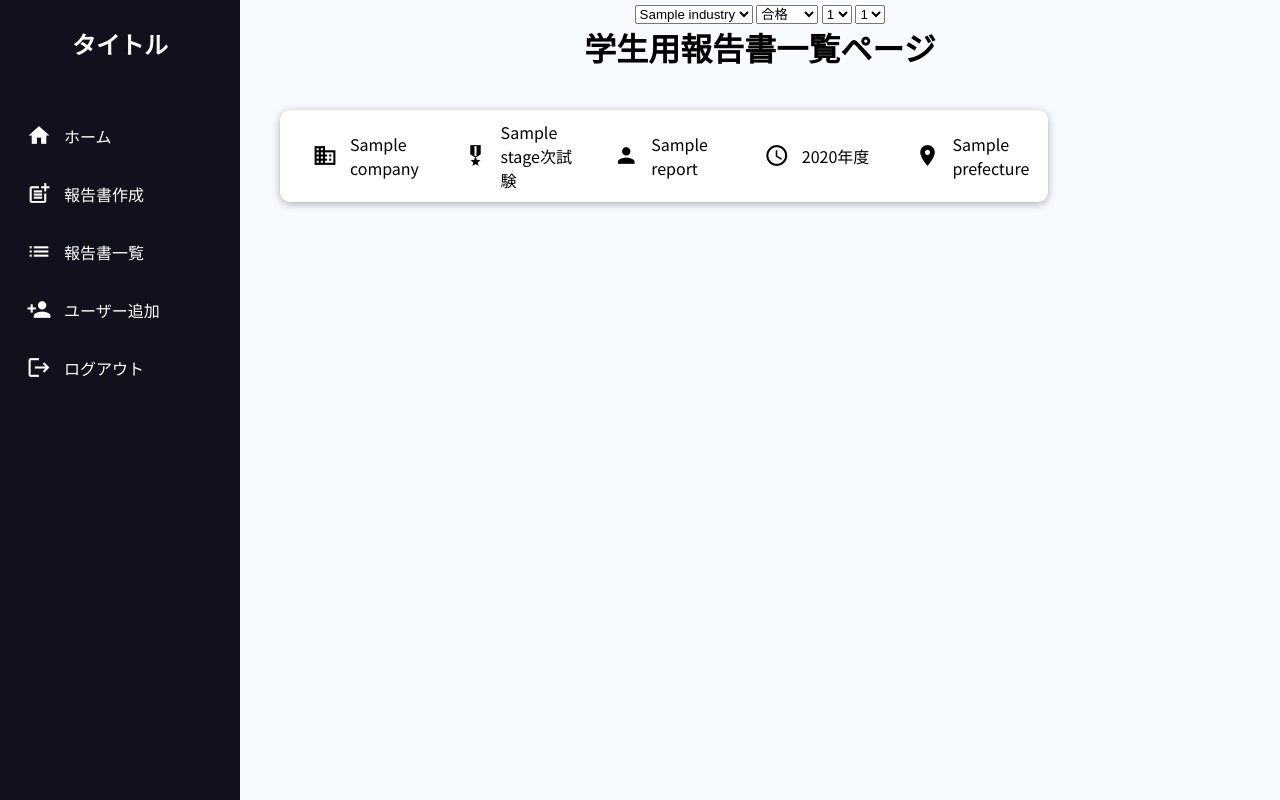
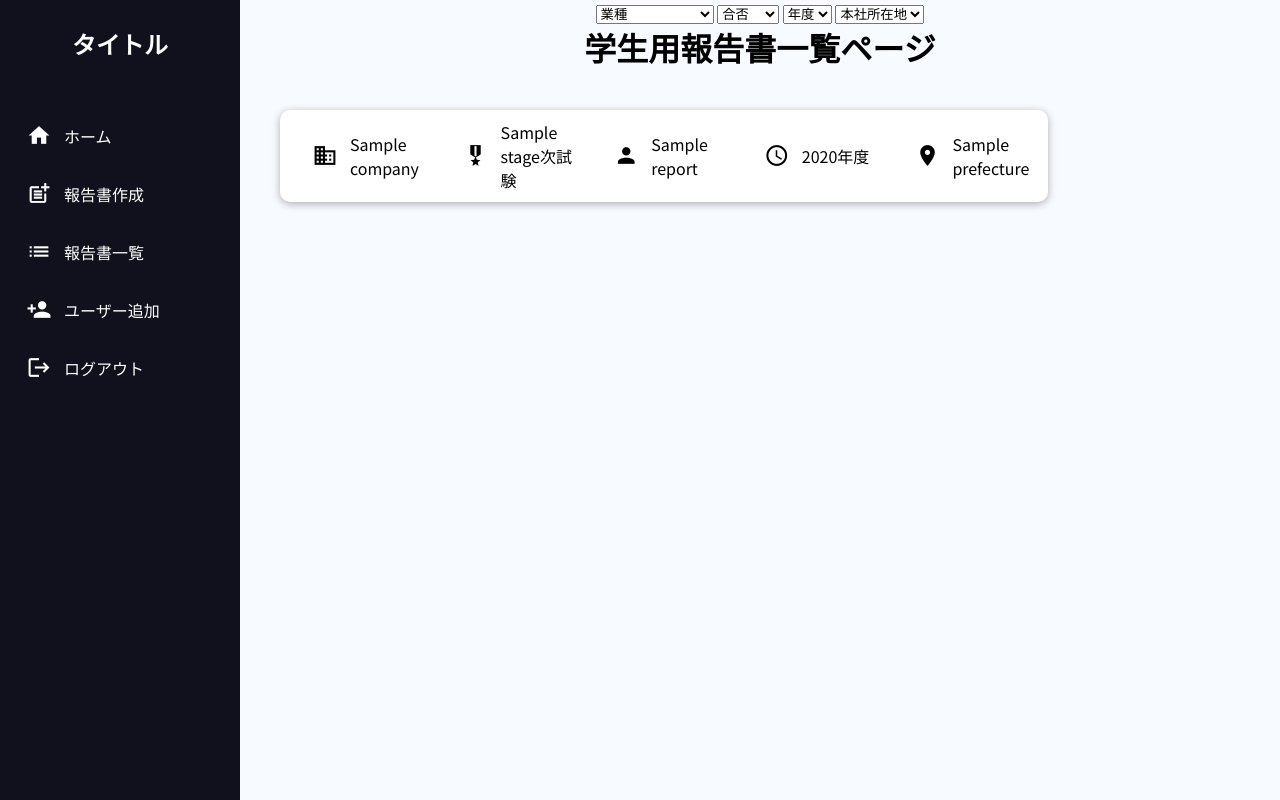
Before and after one commit to morijyobi-2021-itadv3/JobReportManagement, a Flask app: page /student/list in a window 1280 px wide. Run offline with Flask 2, Linux system fonts and the light colour scheme; a database or web service that is not in the repository returns one stand-in record (values such as "Sample title"); some libraries are stand-ins or nearby versions; some web fonts are replaced.

Commit message:
[add]選択されてない場合を追加

```diff
--- a/templates/student/report_list.html
+++ b/templates/student/report_list.html
@@ -6,20 +6,24 @@
 
 {% block content %}
 <select name="industry">
+    <option value="">業種</option>
     {% for industry in industry %}
     <option value={{industry[0]}}>{{industry[1]}}</option>
     {% endfor %}
 </select>
 <select name="result">
+    <option value="">合否</option>
     <option value="0">合格</option>
     <option value="1">不合格</option>
 </select>
 <select name="graduation">
+    <option value="">年度</option>
     {% for graduation in graduation %}
     <option value={{graduation[0]}}>{{graduation[0]}}</option>
     {% endfor %}
 </select>
 <select name="prefecture">
+    <option value="">本社所在地</option>
     {% for prefecture in prefecture %}
     <option value={{prefecture[0]}}>{{prefecture[0]}}</option>
     {% endfor %}
```
